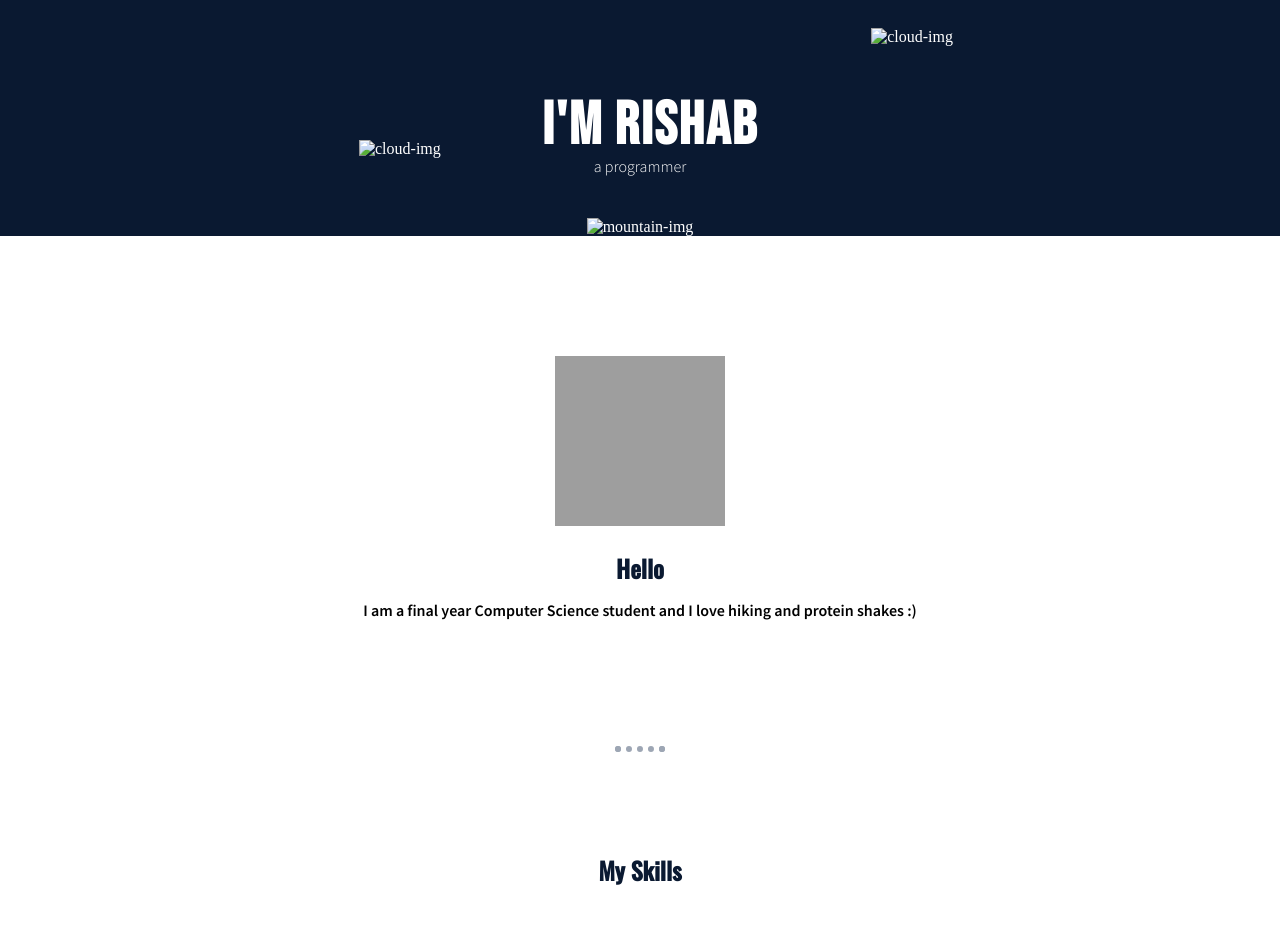
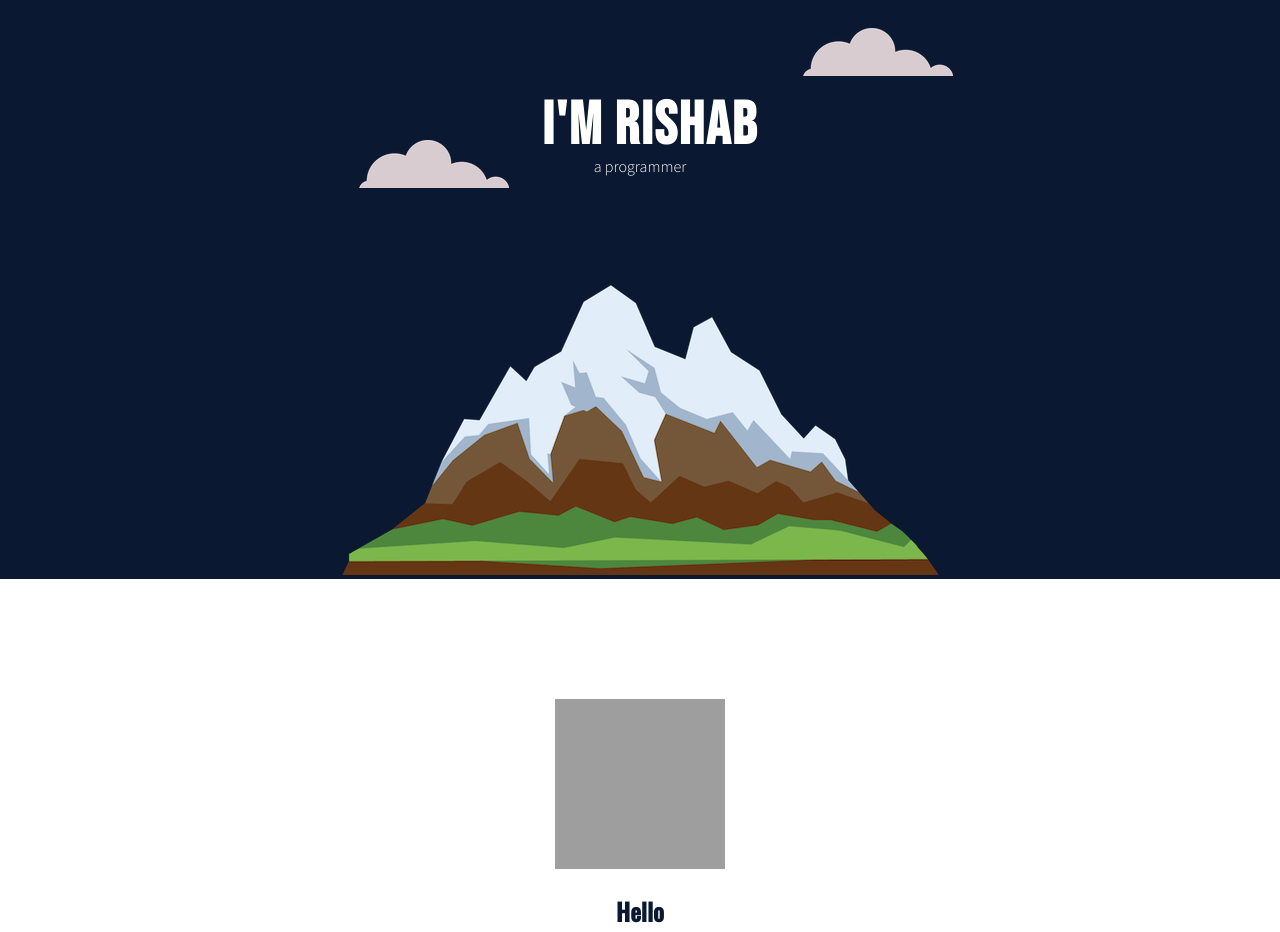
Before and after one commit to Rishabcoder/Personal-website, a plain HTML site: page index.html in a window 1280 px wide. Shown: the top 932 px of the page. Drawn offline with nearby package versions, Linux system fonts and the light colour scheme; grey boxes are pictures that could not be loaded.

Commit message:
updated-index

```diff
--- a/index.html
+++ b/index.html
@@ -14,11 +14,11 @@
 </head>
 <body>
     <div class="top-container">
-        <img class="top-cloud" src="Images/cloud.png" alt="cloud-img">
+        <img class="top-cloud" src="cloud.png" alt="cloud-img">
         <h1>I'm Rishab</h1>
         <p class="programmer">a programmer</p>
-        <img class ="bottom-cloud" src="Images/cloud.png" alt="cloud-img">
-        <img src="Images/mountain.png" alt="mountain-img">
+        <img class ="bottom-cloud" src="cloud.png" alt="cloud-img">
+        <img src="mountain.png" alt="mountain-img">
      </div>
 
      <div class="middle-container">
```
